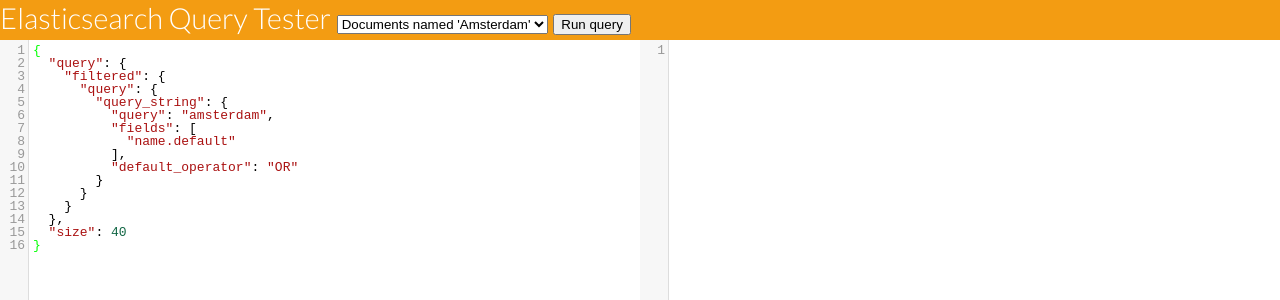
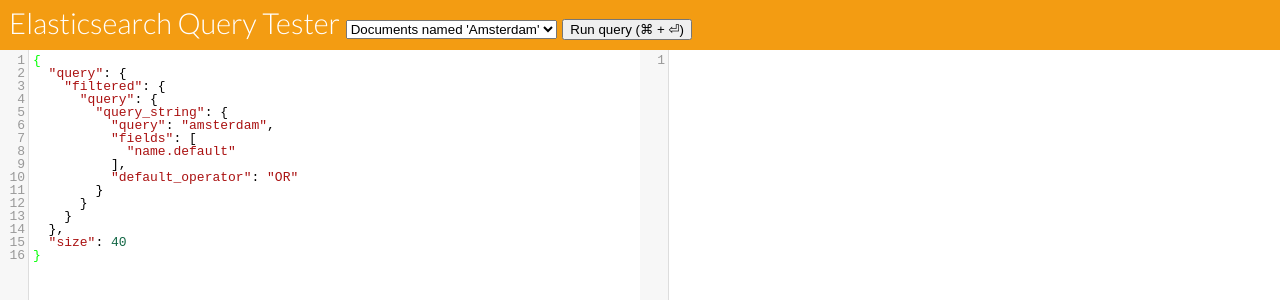
Before and after one commit to histograph/elasticsearch-query-tester, a plain HTML site: page index.html in a window 1280 px wide. Shown: the top 300 px of the page. Drawn offline with nearby package versions, Linux system fonts and the light colour scheme.

Commit message:
⌘ + ⏎

```diff
--- a/index.html
+++ b/index.html
@@ -15,7 +15,7 @@
       <span>Elasticsearch Query Tester</span>
       <select id="queries">
       </select>
-      <button id="run-query">Run query</button><div id="timing"></div>
+      <button id="run-query">Run query (⌘ + ⏎)</button><div id="timing"></div>
     </div>
     <div id="input">
       <div class="wrapper">
@@ -56,7 +56,14 @@
             lineNumbers: true,
             matchBrackets: true,
             tabSize: 2,
-            mode: "application/json"
+            mode: "application/json",
+            onKeyEvent: function(e , s) {
+              if (s.type == "keydown") {
+                if (s.metaKey && event.keyCode == 13) {
+                  runQuery();
+                }
+              }
+            }
         });
       }
 
@@ -66,7 +73,9 @@
         inputCm.setValue(JSON.stringify(query.query, null, 2));
       });
 
-      d3.select("#run-query").on("click", function() {
+      d3.select("#run-query").on("click", runQuery);
+
+      function runQuery() {
         var url = host + "/" + query.index + "/_search";
 
         var start = new Date().getTime();
@@ -78,7 +87,7 @@
 
               outputCm.setValue(JSON.stringify(JSON.parse(data.response), undefined, 2));
             });
-      });
+      }
     </script>
   </body>
 </html>
--- a/style.css
+++ b/style.css
@@ -7,7 +7,7 @@
 #input, #output {
   width: 50%;
   bottom: 0;
-  top: 40px;
+  top: 50px;
   position: absolute;
 }
 
@@ -23,13 +23,14 @@
 
 #header {
   top: 0;
-  height: 40px;
+  height: 50px;
   width: 100%;
   position: absolute;
   border-bottom: 1px solid #ddd;
   color: white;
   font-size: 29px;
   font-family: 'Lato', 'serif';
+  padding: 5px 9px;
 }
 
 #timing {
```
